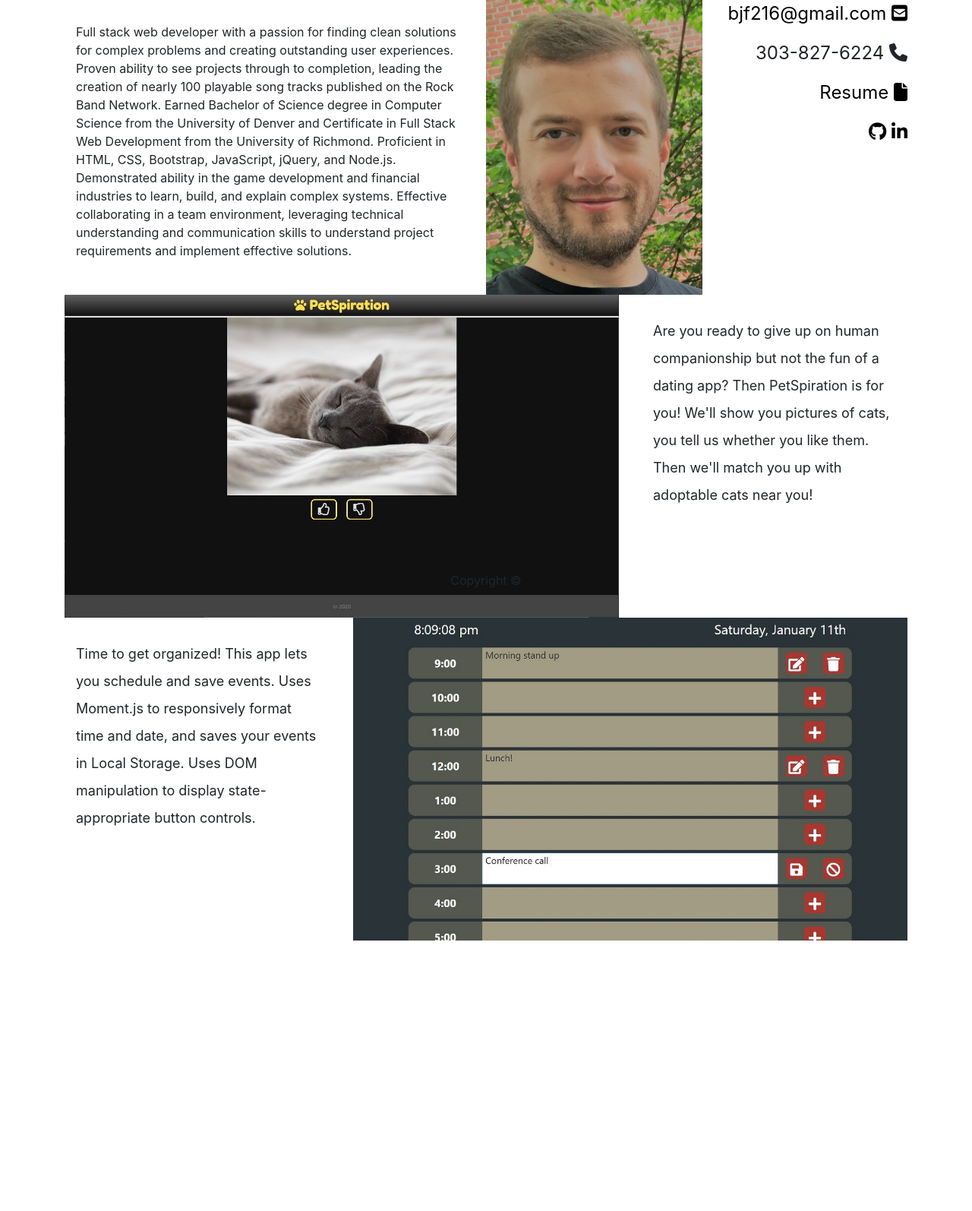
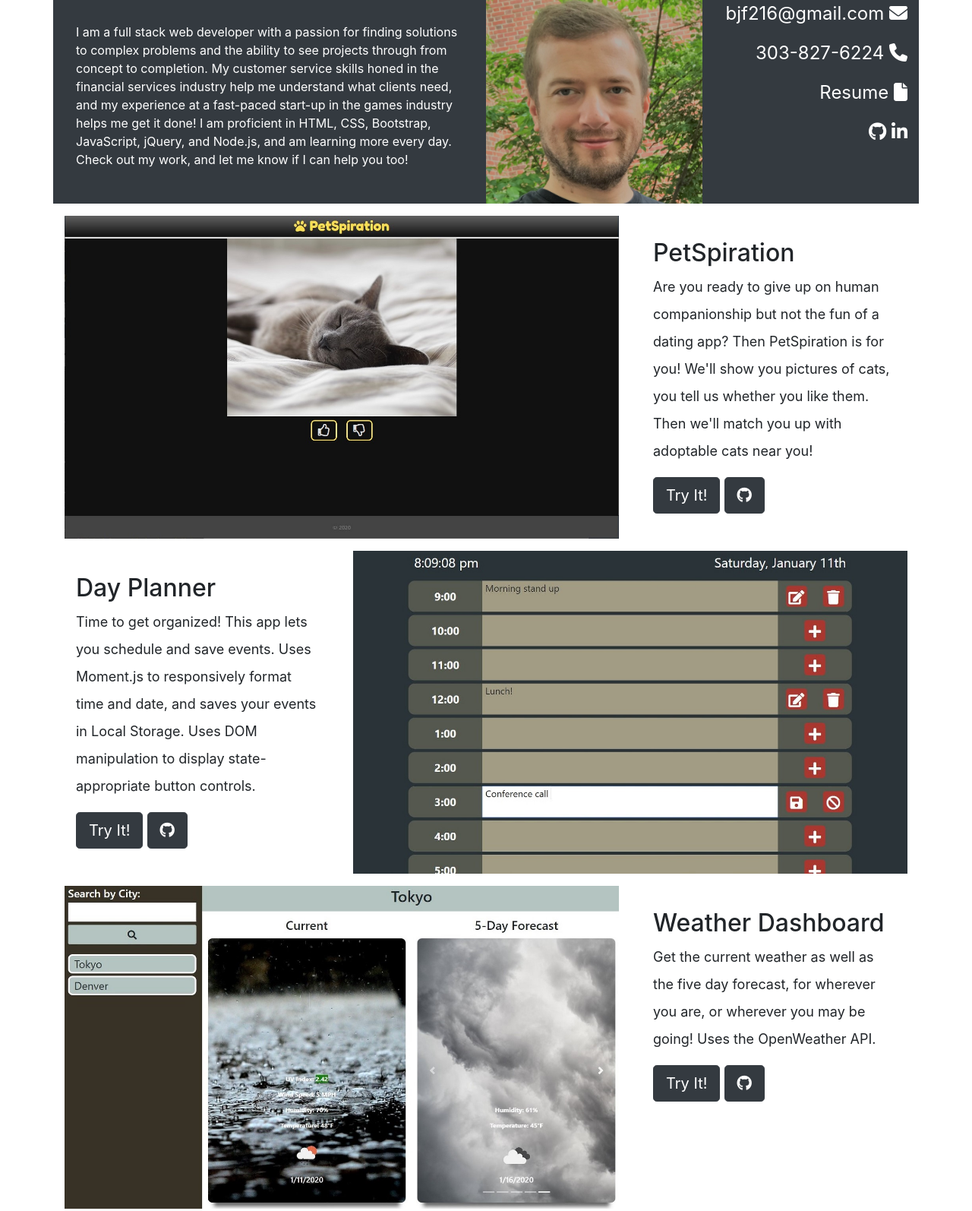
Before and after one commit to bferriman/updated-portfolio, a plain HTML site: page index.html in a window 1280 px wide. Shown: the whole page at 76% size. Before the commit the page ends 1238 px from the top, so only its background shows below. Drawn offline with nearby package versions, Linux system fonts and the light colour scheme.

Commit message:
fleshed out content and styling

```diff
--- a/assets/css/style.css
+++ b/assets/css/style.css
@@ -1,23 +1,28 @@
 #about-me {
     font-size: 16px;
     padding: 30px;
+    color: white;
 }
 
 #headshot {
     background-image: url("../images/headshot.jpg");
     width: 100%;
+    max-width: 290px;
     background-size: cover;
     background-position: center;
     margin: 0 auto;
+    min-height: 268px;
 }
 
 #contact {
     font-size: 24px;
     text-align: right;
+    color: white;
+    min-height: 268px;
 }
 
 a {
-    color: black;
+    color: white;
 }
 
 .img-responsive {
--- a/index.html
+++ b/index.html
@@ -14,14 +14,14 @@
     <header>
         <div class="container">
             <div class="row">
-                <div id="about-me" class="col-md-6">
-                    <p>Full stack web developer with a passion for finding clean solutions for complex problems and creating outstanding user experiences.  Proven ability to see projects through to completion, leading the creation of nearly 100 playable song tracks published on the Rock Band Network.  Earned Bachelor of Science degree in Computer Science from the University of Denver and Certificate in Full Stack Web Development from the University of Richmond.  Proficient in HTML, CSS, Bootstrap, JavaScript, jQuery, and Node.js.  Demonstrated ability in the game development and financial industries to learn, build, and explain complex systems. Effective collaborating in a team environment, leveraging technical understanding and communication skills to understand project requirements and implement effective solutions.</p>
+                <div id="about-me" class="bg-dark col-lg-6">
+                    <p>I am a full stack web developer with a passion for finding solutions to complex problems and the ability to see projects through from concept to completion.  My customer service skills honed in the financial services industry help me understand what clients need, and my experience at a fast-paced start-up in the games industry helps me get it done!  I am proficient in HTML, CSS, Bootstrap, JavaScript, jQuery, and Node.js, and am learning more every day.  Check out my work, and let me know if I can help you too!</p>
                 </div>
-                <div id="headshot" class="col-md-3">
+                <div id="headshot" class="bg-dark col-sm-6 col-lg-3">
 
                 </div>
-                <div id="contact" class="col-md-3">
-                    <a href="mailto:bjf216@gmail.com"><p>bjf216@gmail.com <i class="fas fa-envelope-square"></i></p></a>
+                <div id="contact" class="bg-dark col-sm-6 col-lg-3">
+                    <a href="mailto:bjf216@gmail.com"><p>bjf216@gmail.com <i class="fas fa-envelope"></i></p></a>
                     <p>303-827-6224 <i class="fas fa-phone"></i></p>
                     <a href="assets/files/resume.pdf"><p>Resume <i class="fas fa-file"></i></p></a>
                     <a href="https://github.com/bferriman"><i class="fab fa-github"></i></a>
@@ -33,29 +33,43 @@
 
     <section>
         <div class="container">
-            <div class="row">
+            <div class="row my-3">
                 <div id="proj1img" class="project-image col-md-8">
                     <img src="./assets/images/petspiration.jpg" alt="Screenshot of PetSpiration app" class="img-responsive">
                 </div>
-                <div id="proj1desc" class="project-desc col-md-4"><p>Are you ready to give up on human companionship but not the fun of a dating app? Then PetSpiration is for you! We'll show you pictures of cats, you tell us whether you like them. Then we'll match you up with adoptable cats near you!</p></div>
+                <div id="proj1desc" class="project-desc col-md-4">
+                    <h2>PetSpiration</h2>
+                    <p>Are you ready to give up on human companionship but not the fun of a dating app? Then PetSpiration is for you! We'll show you pictures of cats, you tell us whether you like them. Then we'll match you up with adoptable cats near you!</p>
+                    <a href="https://bferriman.github.io/pet-spiration/"><button class="btn btn-dark btn-lg">Try It!</button></a>
+                    <a href="https://github.com/bferriman/pet-spiration"><button class="btn btn-dark btn-lg"><i class="fab fa-github"></i></button></a>
+                </div>
             </div>
-            <div class="row">
-                <div id="proj2desc" class="project-desc col-md-4"><p>Time to get organized! This app lets you schedule and save events. Uses Moment.js to responsively format time and date, and saves your events in Local Storage. Uses DOM manipulation to display state-appropriate button controls.</p></div>
+            <div class="row my-3">
+                <div id="proj2desc" class="project-desc col-md-4">
+                    <h2>Day Planner</h2>
+                    <p>Time to get organized! This app lets you schedule and save events. Uses Moment.js to responsively format time and date, and saves your events in Local Storage. Uses DOM manipulation to display state-appropriate button controls.</p>
+                    <a href="https://bferriman.github.io/day-planner/"><button class="btn btn-dark btn-lg">Try It!</button></a>
+                    <a href="https://github.com/bferriman/day-planner"><button class="btn btn-dark btn-lg"><i class="fab fa-github"></i></button></a>
+                </div>
                 <div id="proj2img" class="project-img col-md-8">
                     <img src="./assets/images/dayplanner.jpg" alt="Screenshot of Day Planner app" class="img-responsive">
                 </div>
             </div>
+            <div class="row my-3">
+                <div id="proj3img" class="project-image col-md-8">
+                    <img src="./assets/images/weather.jpg" alt="Screenshot of Weather Dashboard app" class="img-responsive">
+                </div>
+                <div id="proj3desc" class="project-desc col-md-4">
+                    <h2>Weather Dashboard</h2>
+                    <p>Get the current weather as well as the five day forecast, for wherever you are, or wherever you may be going! Uses the OpenWeather API.</p>
+                    <a href="https://bferriman.github.io/weather-dashboard/"><button class="btn btn-dark btn-lg">Try It!</button></a>
+                    <a href="https://github.com/bferriman/weather-dashboard"><button class="btn btn-dark btn-lg"><i class="fab fa-github"></i></button></a>
+                </div>
+            </div>
+
 
         </div>
     </section>
-
-    <footer class="container-fluid fixed-bottom">
-        <div class="row">
-            <div class="col d-flex justify-content-center align-items-center bg-charcoal">
-                    <div class="py-4 text-ash">Copyright &#169</div>
-            </div>
-        </div>
-    </footer>
 
     <script src="https://cdnjs.cloudflare.com/ajax/libs/jquery/3.4.1/jquery.min.js"></script>
     <script src="https://kit.fontawesome.com/b76a162850.js" crossorigin="anonymous"></script>
```
